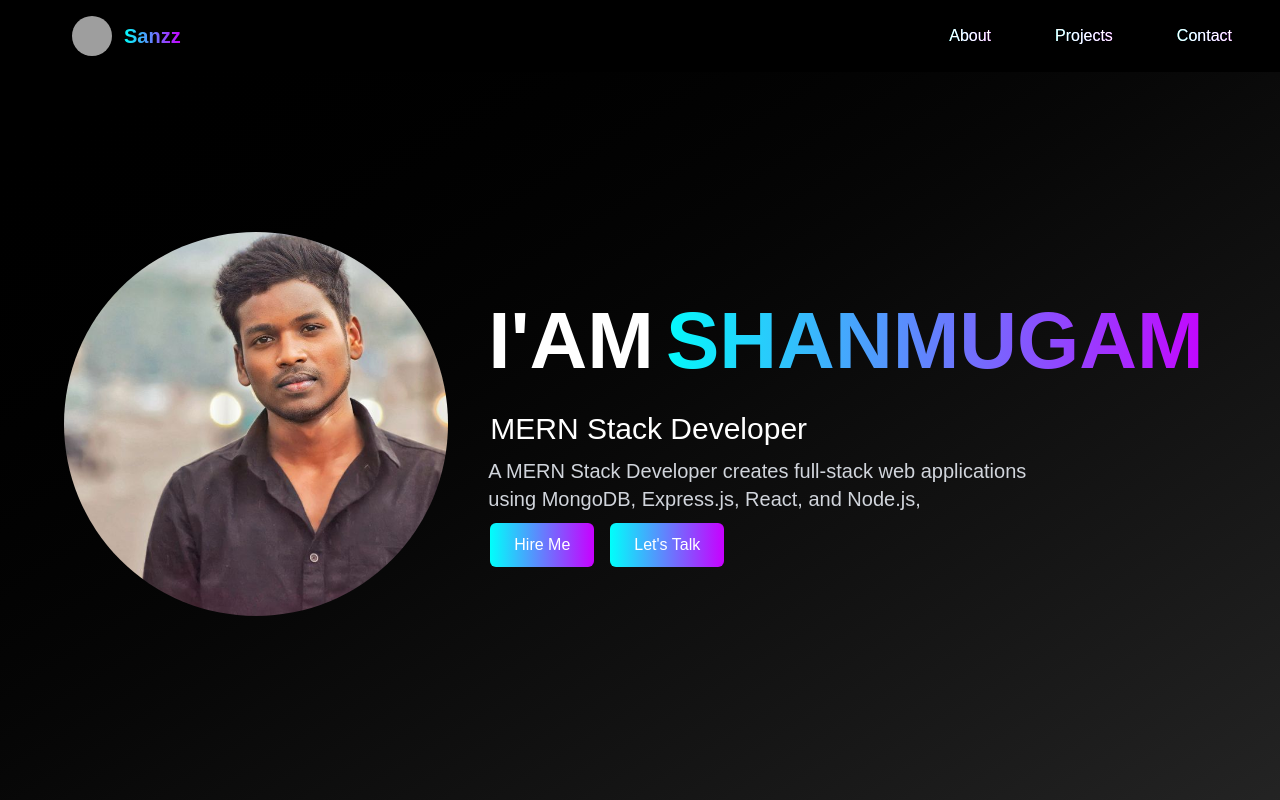
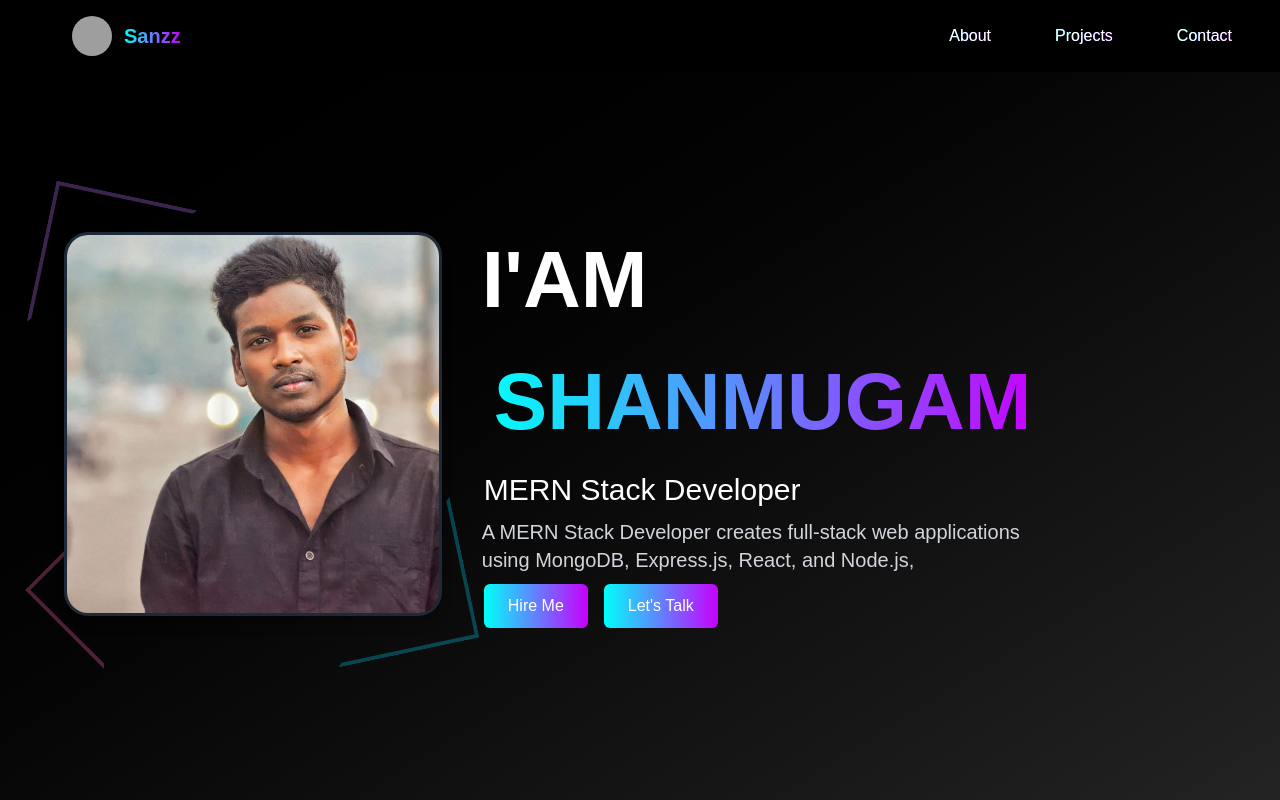
Before and after one commit to lilsunx9360/portfolio, a React (Vite) app: page / in a window 1280 px wide. Shown: the top 800 px of the page. Built offline with nearby package versions, Linux system fonts and the light colour scheme; grey boxes are pictures that could not be loaded.

Commit message:
Added new feature

```diff
--- a/src/Homepage.jsx
+++ b/src/Homepage.jsx
@@ -9,25 +9,38 @@ const Home = () => {
   const [showIcons, setShowIcons] = useState(false);
 
   return (
-    <section className="relative min-h-screen bg-gradient-to-br from-black via-neutral-950 to-neutral-800 text-white px-5 flex items-center justify-center overflow-x-hidden">
-
+    <section className="relative min-h-screen bg-gradient-to-br from-black via-neutral-950 to-neutral-800 text-white px-5 flex items-center justify-center overflow-hidden">
       <div className="max-w-6xl w-full mx-auto flex flex-col md:flex-row gap-10 items-center md:items-stretch justify-center text-center md:text-left mb-24">
+        {/* Profile Image + Triangles */}
         <div className="relative flex items-center justify-center order-2 md:order-2">
           <div className="absolute inset-0 flex items-center justify-center z-0">
-            <div className="relative w-full h-full max-w-[400px] max-h-[400px] sm:max-w-[450px] sm:max-h-[450px] md:max-w-[500px] md:max-h-[500px] lg:max-w-[600px] lg:max-h-[600px] aspect-square" />
+            <div className="relative w-full h-full max-w-[400px] max-h-[400px] sm:max-w-[450px] sm:max-h-[450px] md:max-w-[500px] md:max-h-[500px] lg:max-w-[600px] lg:max-h-[600px] aspect-square">
+              {/* Top Left Triangle */}
+              <div className="absolute top-0 left-0 w-28 h-28 sm:w-36 sm:h-36 border-t-4 border-l-4 border-purple-400 opacity-30 transform -translate-x-6 -translate-y-6 rotate-12"
+                style={{ clipPath: 'polygon(0 0, 100% 0, 0 100%)' }} />
+              {/* Bottom Right Triangle */}
+              <div className="absolute bottom-0 right-0 w-28 h-28 sm:w-36 sm:h-36 border-b-4 border-r-4 border-cyan-400 opacity-30 transform translate-x-6 translate-y-6 -rotate-12"
+                style={{ clipPath: 'polygon(100% 100%, 0 100%, 100% 0)' }} />
+              {/* Bottom Left Small Triangle */}
+              <div className="absolute bottom-0 left-0 w-20 h-20 sm:w-28 sm:h-28 border-b-4 border-l-4 border-pink-400 opacity-30 transform -translate-x-4 translate-y-4 rotate-45"
+                style={{ clipPath: 'polygon(0 100%, 100% 100%, 0 0)' }} />
+            </div>
           </div>
           <img
             src={img}
             alt="Illustration"
-            className="relative z-10 w-64 h-64 sm:w-72 sm:h-72 md:w-80 md:h-80 lg:w-96 lg:h-96 rounded-full object-cover mb-6 md:mb-0"
+            className="relative z-10 w-64 h-64 sm:w-72 sm:h-72 md:w-80 md:h-80 lg:w-96 lg:h-96 rounded-3xl object-cover mb-6 md:mb-0 shadow-lg border-3 border-gray-800"
+            style={{ background: 'linear-gradient(135deg, #1e3a8a, #3b82f6)' }}
           />
         </div>
+
+        {/* Text Content */}
         <div className="flex flex-col justify-center items-center md:items-start order-1 md:order-2 space-y-2">
           <h1
             className="text-[2rem] sm:text-[3rem] md:text-[5rem] lg:text-[5rem] font-bold uppercase opacity- select-none pointer-events-none relative"
             style={{ fontFamily: "'Inter', sans-serif" }}
           >
-            <span>i'am</span>
+            <span>i'am</span>{' '}
             <span
               className="p-3"
               style={{
@@ -39,7 +52,6 @@ const Home = () => {
             >
               SHANMUGAM
             </span>
-            <div className="absolute inset-0 bg-gradient-to-r from-transparent" />
           </h1>
           <h2 className="text-lg sm:text-xl md:text-2xl lg:text-3xl p-0.5">
             MERN Stack Developer
@@ -85,6 +97,8 @@ const Home = () => {
           </div>
         </div>
       </div>
+
+      {/* Social Icons Animation */}
       {showIcons && (
         <div className="fixed bottom-10 right-10 flex gap-4 animate-slide-in transition-all duration-700 z-50">
           <a href="https://linkedin.com" target="_blank" rel="noopener noreferrer">
```
